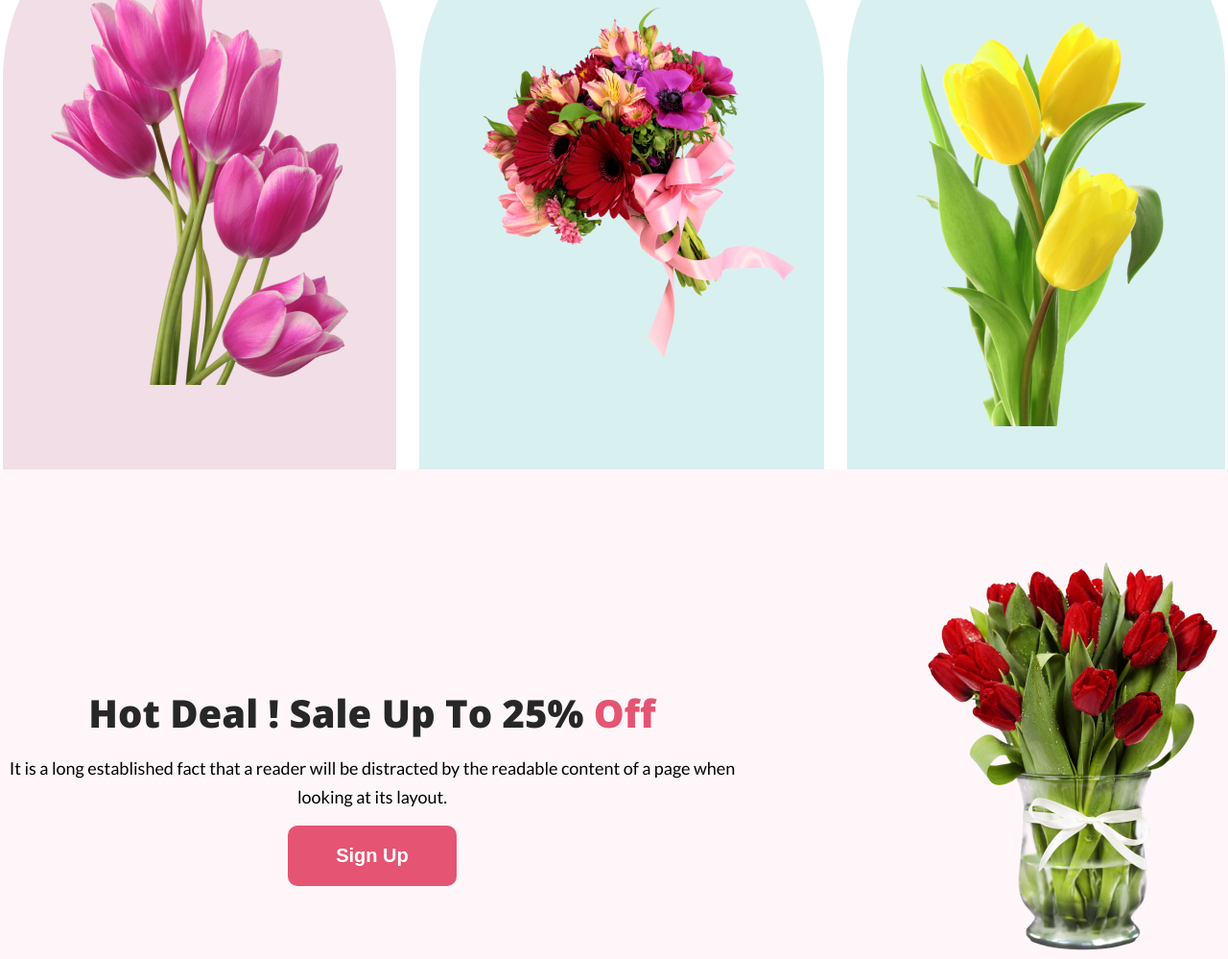
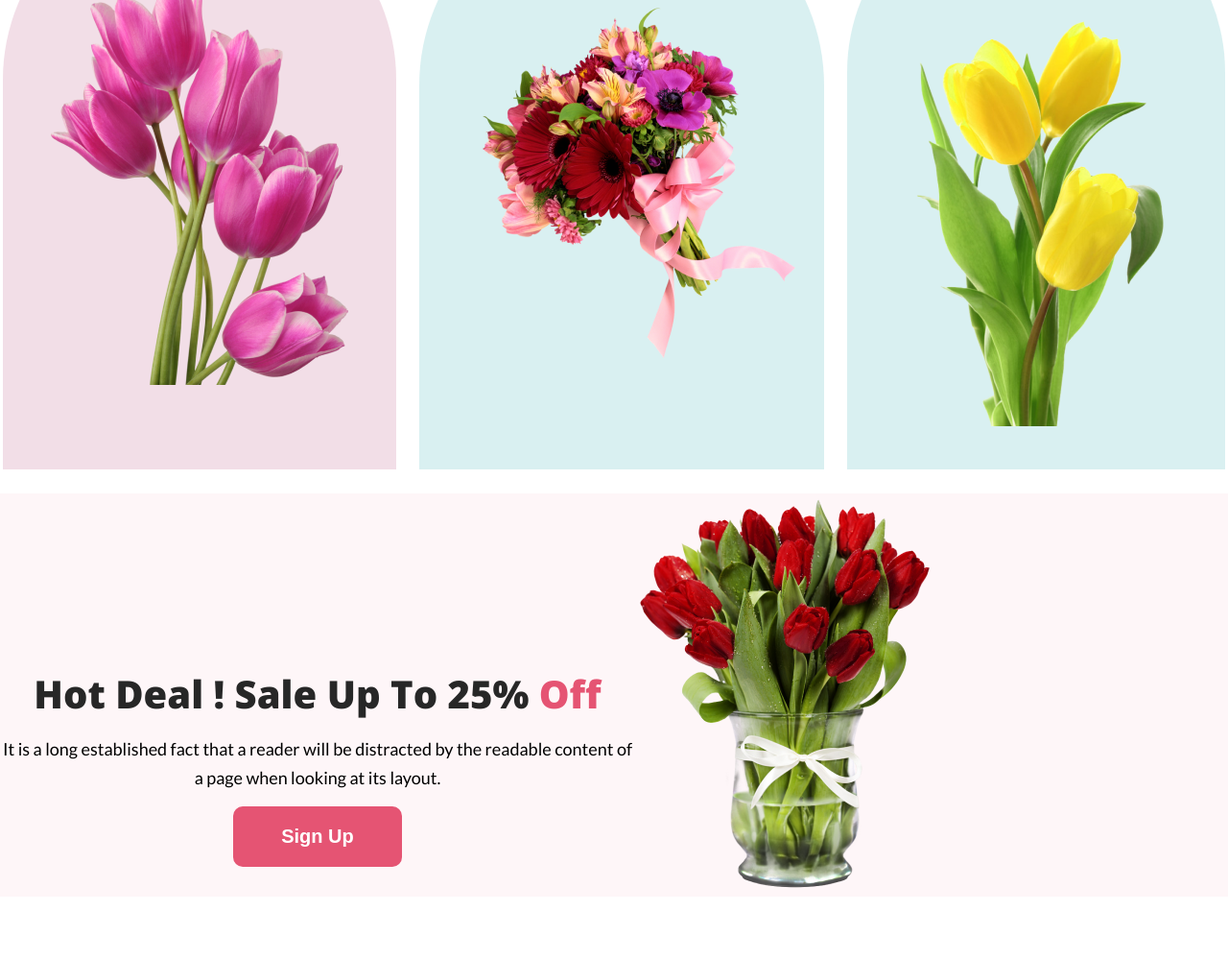
Before and after one commit to mrsajid54/flower-shop-assignment00, a plain HTML site: page index.html in a window 1280 px wide. Shown: the part 1826-2825 px from the top of the page at 96% size. After the commit the page ends 2785 px from the top, so only its background shows below. Drawn offline with nearby package versions, Linux system fonts and the light colour scheme.

Commit message:
hot deal added

```diff
--- a/styles.css
+++ b/styles.css
@@ -117,14 +117,18 @@ body {
 
 .hot {
     display: flex;
+    margin-top: 25px;
     background-color: #E554730D;
     align-items: center;
-    justify-content: center;
-    gap: 186px;
+    justify-content: space-between;
+    margin-bottom: 25px;
+
 }
 
 .hot-rose {
-    padding-top: 90px;
+    text-align: center;
+    padding-left: 0;
+    padding-right: 300px;
 
 }
 
```
